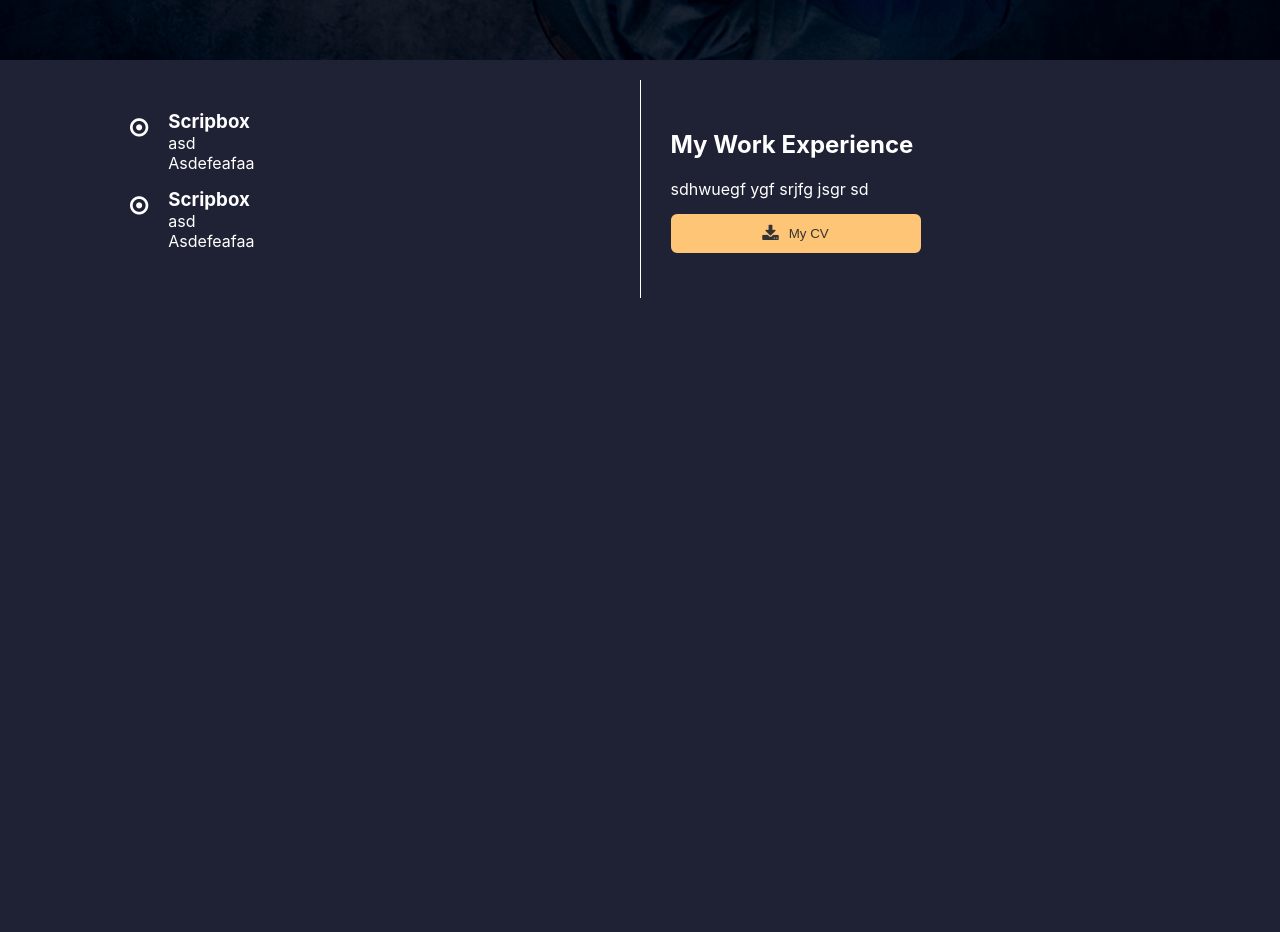
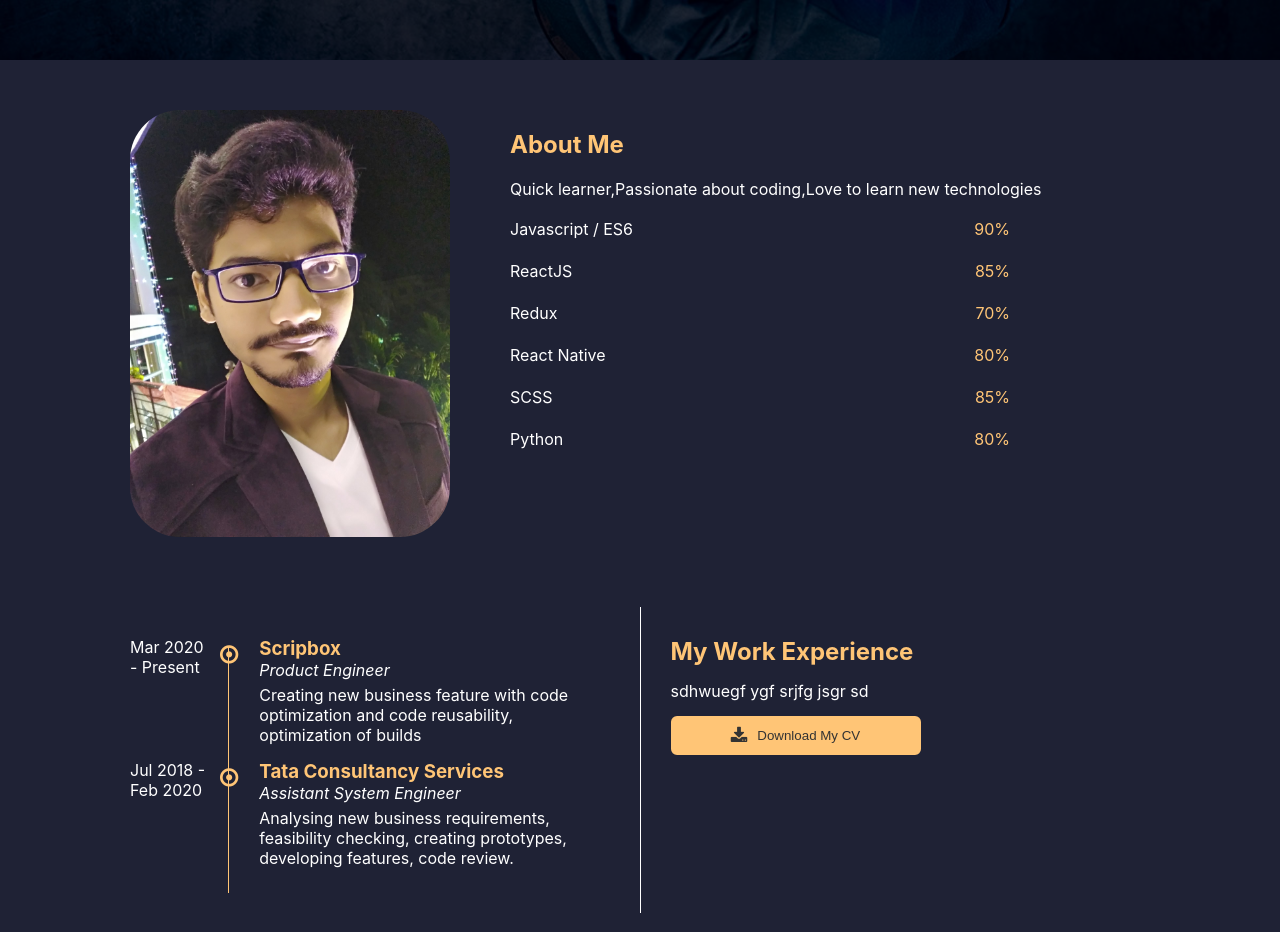
Before and after one commit to souro18/souro18.github.io, a React (Create React App) app: page / in a window 1280 px wide. Shown: the part 740-1672 px from the top of the page. Before the commit the page ends 1058 px from the top, so only its background shows below. Built offline with nearby package versions, Linux system fonts and the light colour scheme.

Commit message:
about section

```diff
--- a/src/App.js
+++ b/src/App.js
@@ -2,14 +2,16 @@ import React from 'react';
 import './styles/App.scss';
 
 import Intro from './Components/intro/Intro';
-import Experience from './Components/experience/Experience'
+import Experience from './Components/experience/Experience';
+import About from './Components/about/About'
 
 function App() {
   return (
-    <>
+    <main>
     <Intro/>
+    <About />
     <Experience/>
-    </>
+    </main>
   );
 }
 
--- /dev/null
+++ b/src/Components/about/About.js
@@ -0,0 +1,37 @@
+import React from 'react';
+import selfImage from '../../img/self.jpg';
+import skillsData from '../../json/skills.json'
+
+import './about.scss';
+const About = () => {
+    return (
+        <section className="container">
+            <div className="wrapper">
+                <div className="flex-section flex-1">
+                    <img src={selfImage} className="img-responsive" id ="self-image" alt=""/>
+                </div>
+                <div className="flex-section flex-2">
+                    <h2 className='color-y'>About Me</h2>
+                    <span>Quick learner,Passionate about coding,Love to learn new technologies </span>
+                    <div className="skill-wrapper">
+                        {skillsData.map(skill => {
+                            return (
+                                <div className="skill" key={skill.name}>
+                                    <div className="skill-title">
+                                        <span>{skill.name}</span>
+                                        <span className="color-y">{skill.level}</span>
+                                    </div>
+                                    <div className="progress-bar">
+                                        <div className="progress" style={{ width: skill.level }} ></div>
+                                    </div>
+                                </div>
+                            )
+                        })}
+                    </div>
+                </div>
+            </div>
+        </section>
+    )
+};
+
+export default About;
--- /dev/null
+++ b/src/Components/about/about.scss
@@ -0,0 +1,32 @@
+@import './../../styles/color.scss';
+
+#self-image {
+    border-radius: 50px;
+}
+.skill-wrapper {
+    margin-top: 20px;
+    max-width: 500px;
+}
+.skill {
+    display: flex;
+    flex-direction: column;
+    margin-bottom: 15px;
+    .skill-title {
+        display: flex;
+        justify-content: space-between;
+        margin-bottom: 7px;
+    }
+
+    .progress-bar {
+        display: flex;
+        flex: 1;
+        height: 5px;
+        border-radius: 3px;
+        background-color: $primary-hover;
+
+        .progress {
+            border-radius: 3px;
+            background-color: $yellow;
+        }
+    }
+}
--- a/src/Components/experience/Experience.js
+++ b/src/Components/experience/Experience.js
@@ -2,34 +2,38 @@ import React from 'react';
 import experienceData from './../../json/experience.json';
 import './experience.scss';
 
-const Experience = (props) => {
+const Experience = () => {
     return (
-        <div className="container">
+        <section className="container">
             <div className="wrapper">
-                <div className="flex-section experience">
+                <div className="flex-section experience flex-1">
                     { experienceData.works.map(experience => {
                         return (
-                            <div className="work-wrapper">
-                                <i class="fa fa-dot-circle-o fa-lg" aria-hidden="true"></i>
+                            <div className="work-wrapper" key={experience.company_name}>
+                                <span className="duration">{experience.duration}</span>
+                                <div className="d-flex timeline">
+                                <i className="fa fa-dot-circle-o fa-lg" aria-hidden="true"></i>
+                                <div className="vertical-line"></div>
+                                    </div>
                                 <div className="work">
-                                    <h3>{experience.company_name}</h3>
-                                    <span>{experience.duration}</span>
+                                    <h3 className="color-y">{experience.company_name}</h3>
+                                    <em>{experience.designation}</em>
                                     <span>{experience.description}</span>
                                 </div>
                             </div>
                         )
                     })}
                 </div>
-                <div className="flex-section info">
-                    <h2>My Work Experience</h2>
+                <div className="flex-section info flex-1">
+                    <h2 className="color-y">My Work Experience</h2>
                     <span>sdhwuegf ygf srjfg jsgr sd</span>
                     <button className="btn">
-                    <i class="fa fa-download fa-lg" aria-hidden="true"></i>
-                    <span>My CV</span>
+                    <i className="fa fa-download fa-lg" aria-hidden="true"></i>
+                    <span>Download My CV</span>
                     </button>
                 </div>
             </div>
-        </div>
+        </section>
     )
 }
 
--- a/src/Components/experience/experience.scss
+++ b/src/Components/experience/experience.scss
@@ -1,21 +1,52 @@
+@import './../../styles/color.scss';
+
 .experience {
     border-right: 1px solid white;
   }
 
 .work-wrapper {
 display: flex;
-margin-bottom: 15px;
     i {
-        margin-top: 10px;
+        color: $yellow;
     }
+    .timeline {
+        position: relative;
+        top: 10px;
+    }
+    .duration {
+        margin-right: 10px;
+        min-width: 80px;
+        max-width: 80px;
+
+    }
+.vertical-line {
+    width: 1px;
+    height: auto;
+    background-color: $yellow;
+    display: flex;
+    align-self: stretch;
+
+    position: relative;
+    left: -10px;
+}
   .work {
       margin-left: 20px;
       display: flex;
       flex-direction: column;
+      margin-bottom: 15px;
       h3 {
           margin: 0px;
       }
+      em {
+          margin-bottom: 5px;
+      }
   }
+}
+
+.info {
+    h2 {
+        margin: 0px 0px 15px 0px;
+    }
 }
 
 @media only screen and (max-width: 767px) {
--- a/src/json/experience.json
+++ b/src/json/experience.json
@@ -1,11 +1,13 @@
 {
     "works": [{
         "company_name": "Scripbox",
-        "duration": "asd",
-        "description": "Asdefeafaa"
+        "duration": "Mar 2020 - Present",
+        "designation": "Product Engineer",
+        "description": "Creating new business feature with code optimization and code reusability, optimization of builds"
     }, {
-        "company_name": "Scripbox",
-        "duration": "asd",
-        "description": "Asdefeafaa"
+        "company_name": "Tata Consultancy Services",
+        "duration": "Jul 2018 - Feb 2020",
+        "designation": "Assistant System Engineer",
+        "description": "Analysing new business requirements, feasibility checking, creating prototypes, developing features, code review."
     }]
 }
--- /dev/null
+++ b/src/json/skills.json
@@ -0,0 +1,26 @@
+[
+    {
+        "name": "Javascript / ES6",
+        "level": "90%"
+    },
+    {
+        "name": "ReactJS",
+        "level": "85%"
+    },
+    {
+        "name": "Redux",
+        "level": "70%"
+    },
+    {
+        "name": "React Native",
+        "level": "80%"
+    },
+    {
+        "name": "SCSS",
+        "level": "85%"
+    },
+    {
+        "name": "Python",
+        "level": "80%"
+    }
+]
--- a/src/styles/App.scss
+++ b/src/styles/App.scss
@@ -27,7 +27,6 @@ body {
   .flex-section {
     display: flex;
     flex-direction: column;
-    flex: 1;
     padding: 30px;
   }
 
@@ -49,3 +48,24 @@ body {
     margin-right: 10px;
   }
 }
+
+.d-flex {
+  display: flex;
+}
+
+.color-y {
+  color: $yellow;
+}
+
+.flex-1 {
+  flex: 1;
+}
+
+.flex-2 {
+  flex: 2;
+}
+
+.img-responsive {
+  width: 100%;
+  height: auto;
+}
```
Also changed, not shown: src/Components/skills/Skill.js (added), src/img/self.jpg (added).
